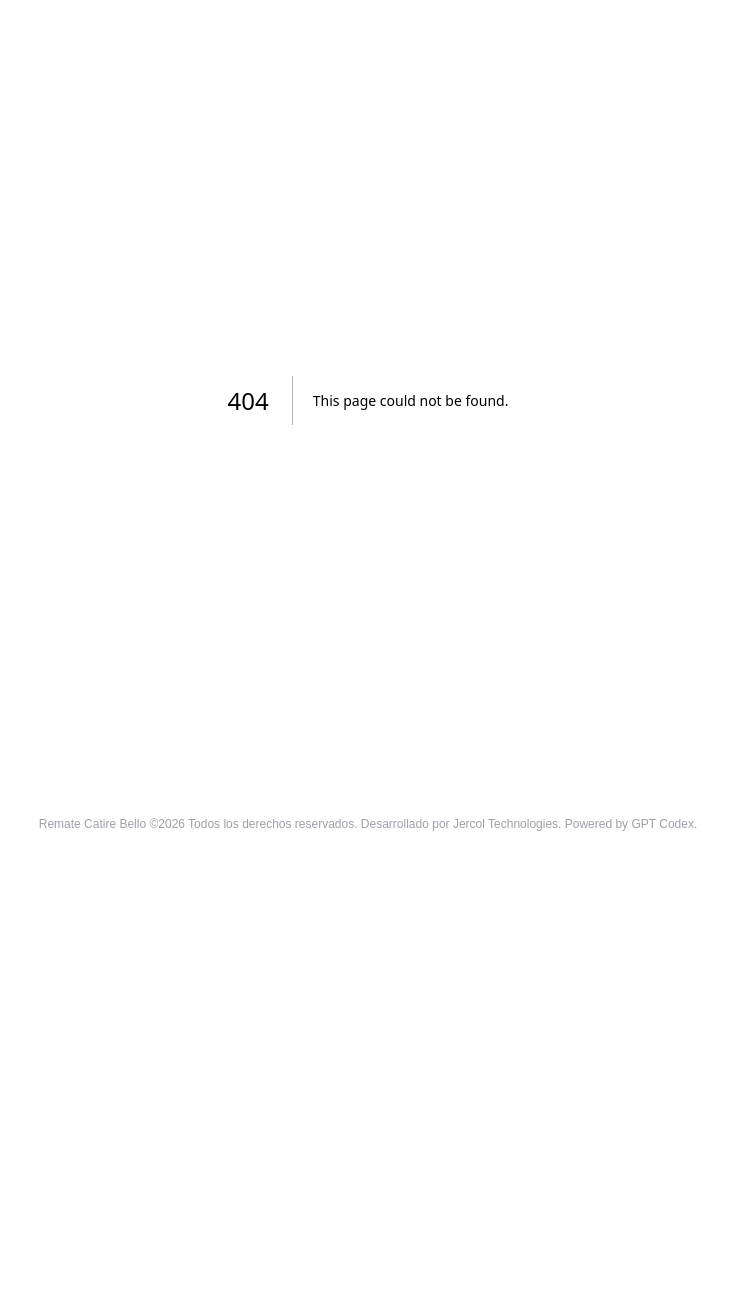
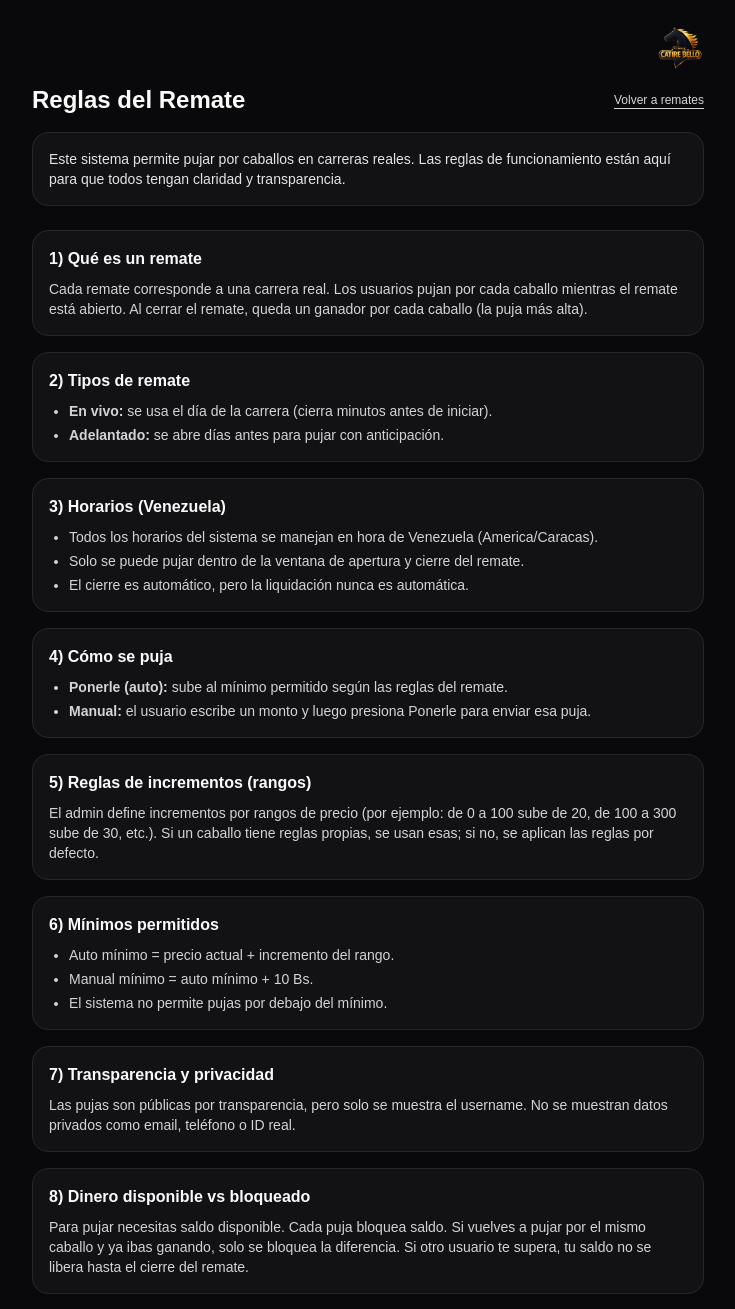
Before and after one commit to JotaEmeTrece/remates-catire-bello, a Next.js app: page /reglas in a window 1280 px wide. Before the commit this address had no page. Shown: the top 1309 px of the page, without its empty margins (272-1007 px from the left). Before the commit the page ends 848 px from the top, so only its background shows below. Built offline with nearby package versions, Linux system fonts and the light colour scheme.

Commit message:
Implementacion de la seccion reglas del remates
nuevo archivo creado:

app/reglas/page.tsx

```diff
--- a/app/login/page.tsx
+++ b/app/login/page.tsx
@@ -96,7 +96,12 @@ export default function LoginPage() {
           <HeroLogo />
         </div>
         <h1 className="text-2xl font-bold">Iniciar sesión</h1>
-        <p className="mt-2 text-sm text-zinc-300">Usa un correo real y que esté activo.</p>
+        <div className="mt-2 flex items-center gap-3 text-sm text-zinc-300">
+          <span>Usa un correo real y que esté activo.</span>
+          <Link href="/reglas" className="text-xs underline underline-offset-4">
+            Ver reglas
+          </Link>
+        </div>
 
         <form onSubmit={handleLogin} className="mt-6 space-y-3 rounded-2xl bg-zinc-900/60 border border-zinc-800 p-4">
           <div>
--- a/app/register/page.tsx
+++ b/app/register/page.tsx
@@ -90,9 +90,14 @@ export default function RegisterPage() {
         <div className="rounded-2xl bg-zinc-900/60 border border-zinc-800 p-5">
         <div className="flex items-center justify-between">
           <h1 className="text-xl font-bold">Crear cuenta</h1>
-          <Link href="/login" className="text-xs text-zinc-300 underline underline-offset-4">
-            Volver
-          </Link>
+          <div className="flex items-center gap-3 text-xs text-zinc-300">
+            <Link href="/reglas" className="underline underline-offset-4">
+              Reglas
+            </Link>
+            <Link href="/login" className="underline underline-offset-4">
+              Volver
+            </Link>
+          </div>
         </div>
 
         <form onSubmit={handleRegister} className="mt-5 space-y-3">
--- /dev/null
+++ b/app/reglas/page.tsx
@@ -0,0 +1,133 @@
+// app/reglas/page.tsx
+"use client"
+
+import Link from "next/link"
+import { CornerLogo } from "@/app/components/BrandLogo"
+
+export default function ReglasPage() {
+  return (
+    <main className="min-h-dvh bg-zinc-950 text-zinc-50 px-4 py-6">
+      <div className="mx-auto w-full max-w-2xl">
+        <div className="mb-3">
+          <CornerLogo />
+        </div>
+
+        <div className="flex items-center justify-between">
+          <h1 className="text-2xl font-bold">Reglas del Remate</h1>
+          <Link href="/remates" className="text-xs text-zinc-300 underline underline-offset-4">
+            Volver a remates
+          </Link>
+        </div>
+
+        <div className="mt-4 rounded-2xl bg-zinc-900/60 border border-zinc-800 p-4 text-sm text-zinc-200">
+          Este sistema permite pujar por caballos en carreras reales. Las reglas de funcionamiento están aquí para que
+          todos tengan claridad y transparencia.
+        </div>
+
+        <section className="mt-6 space-y-4">
+          <div className="rounded-2xl bg-zinc-900/60 border border-zinc-800 p-4">
+            <h2 className="text-base font-semibold">1) Qué es un remate</h2>
+            <p className="mt-2 text-sm text-zinc-300">
+              Cada remate corresponde a una carrera real. Los usuarios pujan por cada caballo mientras el remate está
+              abierto. Al cerrar el remate, queda un ganador por cada caballo (la puja más alta).
+            </p>
+          </div>
+
+          <div className="rounded-2xl bg-zinc-900/60 border border-zinc-800 p-4">
+            <h2 className="text-base font-semibold">2) Tipos de remate</h2>
+            <ul className="mt-2 text-sm text-zinc-300 list-disc pl-5 space-y-1">
+              <li>
+                <span className="font-semibold">En vivo:</span> se usa el día de la carrera (cierra minutos antes de
+                iniciar).
+              </li>
+              <li>
+                <span className="font-semibold">Adelantado:</span> se abre días antes para pujar con anticipación.
+              </li>
+            </ul>
+          </div>
+
+          <div className="rounded-2xl bg-zinc-900/60 border border-zinc-800 p-4">
+            <h2 className="text-base font-semibold">3) Horarios (Venezuela)</h2>
+            <ul className="mt-2 text-sm text-zinc-300 list-disc pl-5 space-y-1">
+              <li>Todos los horarios del sistema se manejan en hora de Venezuela (America/Caracas).</li>
+              <li>Solo se puede pujar dentro de la ventana de apertura y cierre del remate.</li>
+              <li>El cierre es automático, pero la liquidación nunca es automática.</li>
+            </ul>
+          </div>
+
+          <div className="rounded-2xl bg-zinc-900/60 border border-zinc-800 p-4">
+            <h2 className="text-base font-semibold">4) Cómo se puja</h2>
+            <ul className="mt-2 text-sm text-zinc-300 list-disc pl-5 space-y-1">
+              <li>
+                <span className="font-semibold">Ponerle (auto):</span> sube al mínimo permitido según las reglas del
+                remate.
+              </li>
+              <li>
+                <span className="font-semibold">Manual:</span> el usuario escribe un monto y luego presiona Ponerle para
+                enviar esa puja.
+              </li>
+            </ul>
+          </div>
+
+          <div className="rounded-2xl bg-zinc-900/60 border border-zinc-800 p-4">
+            <h2 className="text-base font-semibold">5) Reglas de incrementos (rangos)</h2>
+            <p className="mt-2 text-sm text-zinc-300">
+              El admin define incrementos por rangos de precio (por ejemplo: de 0 a 100 sube de 20, de 100 a 300 sube de
+              30, etc.). Si un caballo tiene reglas propias, se usan esas; si no, se aplican las reglas por defecto.
+            </p>
+          </div>
+
+          <div className="rounded-2xl bg-zinc-900/60 border border-zinc-800 p-4">
+            <h2 className="text-base font-semibold">6) Mínimos permitidos</h2>
+            <ul className="mt-2 text-sm text-zinc-300 list-disc pl-5 space-y-1">
+              <li>Auto mínimo = precio actual + incremento del rango.</li>
+              <li>Manual mínimo = auto mínimo + 10 Bs.</li>
+              <li>El sistema no permite pujas por debajo del mínimo.</li>
+            </ul>
+          </div>
+
+          <div className="rounded-2xl bg-zinc-900/60 border border-zinc-800 p-4">
+            <h2 className="text-base font-semibold">7) Transparencia y privacidad</h2>
+            <p className="mt-2 text-sm text-zinc-300">
+              Las pujas son públicas por transparencia, pero solo se muestra el username. No se muestran datos privados
+              como email, teléfono o ID real.
+            </p>
+          </div>
+
+          <div className="rounded-2xl bg-zinc-900/60 border border-zinc-800 p-4">
+            <h2 className="text-base font-semibold">8) Dinero disponible vs bloqueado</h2>
+            <p className="mt-2 text-sm text-zinc-300">
+              Para pujar necesitas saldo disponible. Cada puja bloquea saldo. Si vuelves a pujar por el mismo caballo y
+              ya ibas ganando, solo se bloquea la diferencia. Si otro usuario te supera, tu saldo no se libera hasta el
+              cierre del remate.
+            </p>
+          </div>
+
+          <div className="rounded-2xl bg-zinc-900/60 border border-zinc-800 p-4">
+            <h2 className="text-base font-semibold">9) Qué pasa al cerrar el remate</h2>
+            <p className="mt-2 text-sm text-zinc-300">
+              Al cerrar, queda definido el ganador por cada caballo. Se devuelven las apuestas perdedoras y se mantiene
+              bloqueado el saldo de los caballos que cada usuario ganó.
+            </p>
+          </div>
+
+          <div className="rounded-2xl bg-zinc-900/60 border border-zinc-800 p-4">
+            <h2 className="text-base font-semibold">10) Pozo total y 25% casa</h2>
+            <p className="mt-2 text-sm text-zinc-300">
+              El pozo total es la suma del precio final de cada caballo (mejor puja o precio de salida si no hubo pujas).
+              La casa retiene 25% y el 75% es el premio si gana un usuario.
+            </p>
+          </div>
+
+          <div className="rounded-2xl bg-zinc-900/60 border border-zinc-800 p-4">
+            <h2 className="text-base font-semibold">11) Liquidación (después de la carrera)</h2>
+            <p className="mt-2 text-sm text-zinc-300">
+              El admin selecciona el caballo ganador. Si ese caballo fue ganado por un usuario, recibe el pozo menos 25%
+              de la casa. Si el caballo ganador quedó para la casa, la casa recibe el 100% del pozo.
+            </p>
+          </div>
+        </section>
+      </div>
+    </main>
+  )
+}
--- a/app/remates/page.tsx
+++ b/app/remates/page.tsx
@@ -131,15 +131,20 @@ export default function RematesPage() {
           </div>
         <div className="flex items-center justify-between">
           <h1 className="text-xl font-bold">Remates</h1>
+          <div className="flex items-center gap-3 text-xs text-zinc-300">
+            <Link href="/reglas" className="underline underline-offset-4">
+              Reglas
+            </Link>
             {authReady && hasSession ? (
-            <Link href={isAdmin ? "/admin" : "/dashboard"} className="text-xs text-zinc-300 underline underline-offset-4">
+              <Link href={isAdmin ? "/admin" : "/dashboard"} className="underline underline-offset-4">
                 Ir al panel
               </Link>
             ) : (
-            <Link href="/login" className="text-xs text-zinc-300 underline underline-offset-4">
+              <Link href="/login" className="underline underline-offset-4">
                 Iniciar sesión
               </Link>
             )}
+          </div>
         </div>
 
         {!hasSession ? (
```
Lines whose indentation alone changed are shown as unchanged.
